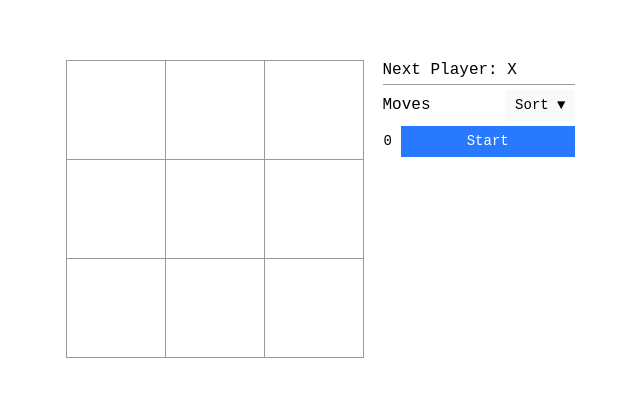
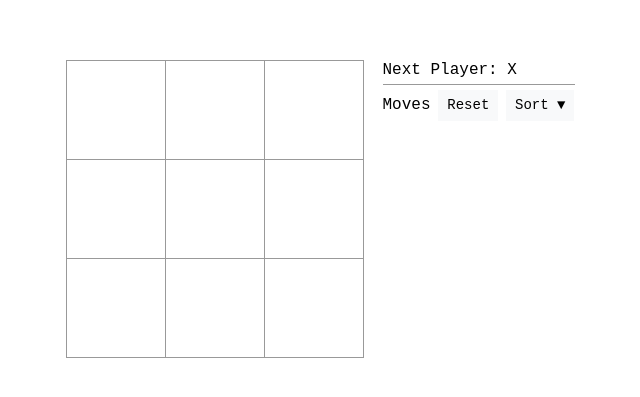
Before and after one commit to tedbyron/react-test, a React app: page / in a window 1280 px wide. Shown: the part 191-588 px from the top of the page, without its empty margins (320-960 px from the left). Built offline with nearby package versions, Linux system fonts and the light colour scheme.

Commit message:
Update index, style
index.js: update winner function to return array of square indices
  update square props to highlight winning squares
  update status message to display the results of a draw
  add reset button and function to reset state except sort order

```diff
--- a/src/css/index.css
+++ b/src/css/index.css
@@ -28,6 +28,10 @@ body {
   background-color: #999;
   margin: 5px 0;
   height: 1px;
+}
+
+.game-info-separator-result {
+  background-color: #2979ff;
 }
 
 .game-info button {
@@ -100,7 +104,7 @@ body {
 }
 
 .square {
-  background: #fff;
+  background-color: #fff;
   border: 1px solid #999;
   float: left;
   font-size: 80px;
@@ -116,6 +120,10 @@ body {
 
 .square:focus {
   outline: none;
+}
+
+.highlight {
+  background: #fff9c4;
 }
 
 ::-webkit-scrollbar {
--- a/src/index.js
+++ b/src/index.js
@@ -38,7 +38,7 @@ class Game extends React.Component {
     const currentLocation = this.getCoordinates(i);
 
     // return early if someone has won or the square is already filled
-    if (this.calculateWinner(currentSquares) || currentSquares[i]) {
+    if (this.getWinningSequence(currentSquares) || currentSquares[i]) {
       return;
     }
 
@@ -63,7 +63,7 @@ class Game extends React.Component {
    * @param {number[]} squares - squares to check from
    * @returns {(number[]|null)} a winning sequence or null
    */
-  calculateWinner(squares) {
+  getWinningSequence(squares) {
     // array of winning sequences
     const lines = [
       [0, 1, 2],
@@ -79,8 +79,8 @@ class Game extends React.Component {
     // check if all values in locations in i are same
     for (const i of lines) {
       const [a, b, c] = i;
-      if (squares[a] === squares[b] && squares[a] === squares[c]) {
-        return squares[a];
+      if (squares[a] && squares[a] === squares[b] && squares[a] === squares[c]) {
+        return i;
       }
     }
     return null;
@@ -134,6 +134,19 @@ class Game extends React.Component {
     });
   }
 
+  reset() {
+    this.setState({
+      boardHistory: [
+        {squares: Array(9).fill(null)}
+      ],
+      coordinateHistory: [
+        {coordinates: Array(2).fill(null)}
+      ],
+      stepNumber: 0,
+      xIsNext: true
+    });
+  }
+
   /**
    * renders a Game component
    * @returns {Object} a rendered Game
@@ -142,19 +155,20 @@ class Game extends React.Component {
     const boardHistory = this.state.boardHistory;
     const coordinateHistory = this.state.coordinateHistory;
     const currentSquares = boardHistory[this.state.stepNumber].squares.slice();
-    const winner = this.calculateWinner(currentSquares);
-    const status = winner
-      ? `Winner: ${winner}`
-      : `Next Player: ${this.state.xIsNext ? 'X' : 'O'}`;
+    const winningSequence = this.getWinningSequence(currentSquares);
+    const status = winningSequence
+      ? `Winner: ${currentSquares[winningSequence[0]]}`
+      : currentSquares.includes(null)
+        ? `Next Player: ${this.state.xIsNext ? 'X' : 'O'}`
+        : 'Draw';
+    const result = !(status.charAt(0) === 'N');
     const sort = this.state.sortAscending; // true if history is ascending
-    const limit = sort ? boardHistory.length : 0;
+    const limit = sort ? boardHistory.length : 1;
     const steps = [], moves = []; // array of step number and associated moves
 
     // loops through number of steps in direction of sort
-    for (let index = sort ? 0 : boardHistory.length - 1; sort ? index < limit : index >= limit; sort ? index++ : index--) {
-      const desc = index
-        ? `${(index % 2) === 0 ? 'O' : 'X'} played at (${coordinateHistory[index].coordinates})`
-        : 'Start';
+    for (let index = sort ? 1 : boardHistory.length - 1; sort ? index < limit : index >= limit; sort ? index++ : index--) {
+      const desc = `${(index % 2) === 0 ? 'O' : 'X'} played at (${coordinateHistory[index].coordinates})`;
       let activeStep = index === this.state.stepNumber ? 1 : 0; // check if index is the active step for css class
 
       // push step numbers and move buttons
@@ -175,14 +189,16 @@ class Game extends React.Component {
       <div className="game">
         <Board
           squares={currentSquares}
-          onClick={(i) => this.onSquareClick(i)}
+          winningSequence={winningSequence}
+          onClick={i => this.onSquareClick(i)}
         />
 
         <div className="game-info">
           <div>{status}</div>
-          <div className="game-info-separator"></div>
+          <div className={"game-info-separator" + (result ? " game-info-separator-result" : "")}></div>
           <div className="game-info-history-header">
             <div>Moves</div>
+            <button onClick={() => this.reset()}>Reset</button>
             <button onClick={() => this.onSortClick()}>
               Sort {this.state.sortAscending ? "▼" : "▲"}
             </button>
@@ -216,6 +232,7 @@ class Board extends React.Component {
       <Square
         key={i}
         value={this.props.squares[i]}
+        squareClass={this.props.winningSequence ? this.props.winningSequence.includes(i) ? " highlight" : "" : ""}
         onClick={() => this.props.onClick(i)}
       />
     );
@@ -252,7 +269,7 @@ class Board extends React.Component {
 function Square(props) {
   return (
     <button
-      className="square"
+      className={"square" + props.squareClass}
       onClick={props.onClick}
     >
       {props.value}
```
Also changed, not shown: README.md.
